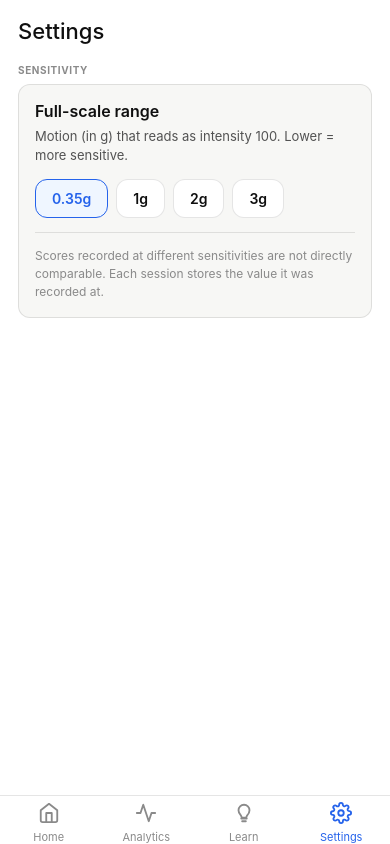
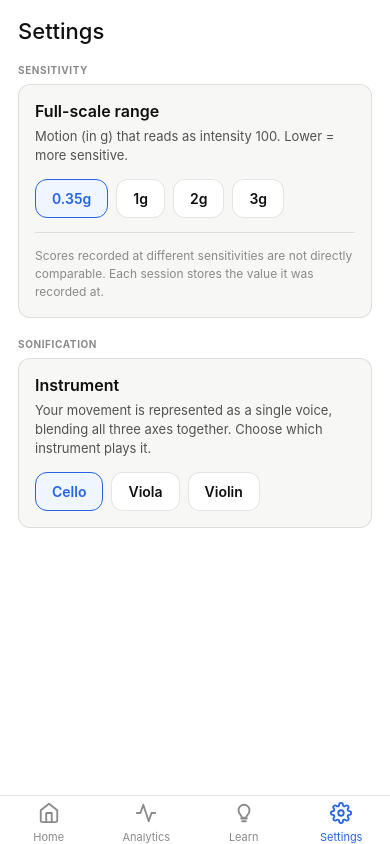
Before and after one commit to jbarnettfreejazz/SteadyPointCLI-1.0, a React Native app: screen /settings in a window 390 px wide. Built offline with nearby package versions, Linux system fonts and the light colour scheme; what react-native-ble-plx, react-native-fs, react-native-sound would draw is missing.

Commit message:
TestFlight build #5

```diff
--- a/src/screens/SettingsScreen.js
+++ b/src/screens/SettingsScreen.js
@@ -12,10 +12,17 @@ import { DEFAULT_FULL_SCALE_G } from '../utils/dsp';
 // at the user's explicit request, rather than adopting that value verbatim.
 const PRESETS_G = [DEFAULT_FULL_SCALE_G, 1.0, 2.0, 3.0];
 
+const VOICE_OPTIONS = [
+  { key: 'cello', label: 'Cello' },
+  { key: 'viola', label: 'Viola' },
+  { key: 'violin', label: 'Violin' },
+];
+
 export default function SettingsScreen() {
   const c = useTheme();
   const { state, actions } = useStore();
   const currentValue = state.settings.fullScaleG ?? DEFAULT_FULL_SCALE_G;
+  const currentVoice = state.settings.sonificationVoice ?? 'cello';
 
   return (
     <SafeAreaView style={[styles.container, { backgroundColor: c.bg1 }]}>
@@ -56,6 +63,35 @@ export default function SettingsScreen() {
             stores the value it was recorded at.
           </Text>
         </View>
+
+        <Text style={[styles.sectionLabel, { color: c.tx3, marginTop: 20 }]}>SONIFICATION</Text>
+        <View style={[styles.card, { backgroundColor: c.bg2, borderColor: c.bd3 }]}>
+          <Text style={{ fontSize: 16, fontWeight: '600', color: c.tx1, marginBottom: 6 }}>Instrument</Text>
+          <Text style={{ fontSize: 13, color: c.tx2, lineHeight: 19, marginBottom: 14 }}>
+            Your movement is represented as a single voice, blending all three axes together.
+            Choose which instrument plays it.
+          </Text>
+
+          <View style={styles.pillRow}>
+            {VOICE_OPTIONS.map((v) => {
+              const selected = currentVoice === v.key;
+              return (
+                <Pressable
+                  key={v.key}
+                  onPress={() => actions.updateSettings({ sonificationVoice: v.key })}
+                  style={[
+                    styles.pill,
+                    {
+                      borderColor: selected ? c.info : c.bd3,
+                      backgroundColor: selected ? c.bgInfo : c.bg1,
+                    },
+                  ]}>
+                  <Text style={{ fontSize: 14, fontWeight: '600', color: selected ? c.info : c.tx1 }}>{v.label}</Text>
+                </Pressable>
+              );
+            })}
+          </View>
+        </View>
       </ScrollView>
     </SafeAreaView>
   );
--- a/src/state/initialState.js
+++ b/src/state/initialState.js
@@ -54,6 +54,7 @@ export function buildInitialState(appMode = 'real') {
       defaultDuration: 10,
       defaultType: 'guided',
       fullScaleG: 0.35, // "Full-scale range motion (in g) that reads as intensity 100" — see dsp.js's rmsToLevel()
+      sonificationVoice: 'cello', // which single instrument carries the combined-axis sonification signal
     },
 
     // BLE connection status (not packet data — see liveSession.js)
```
Also changed, not shown: 1 other file (tests, documents, lock files or other folders).
